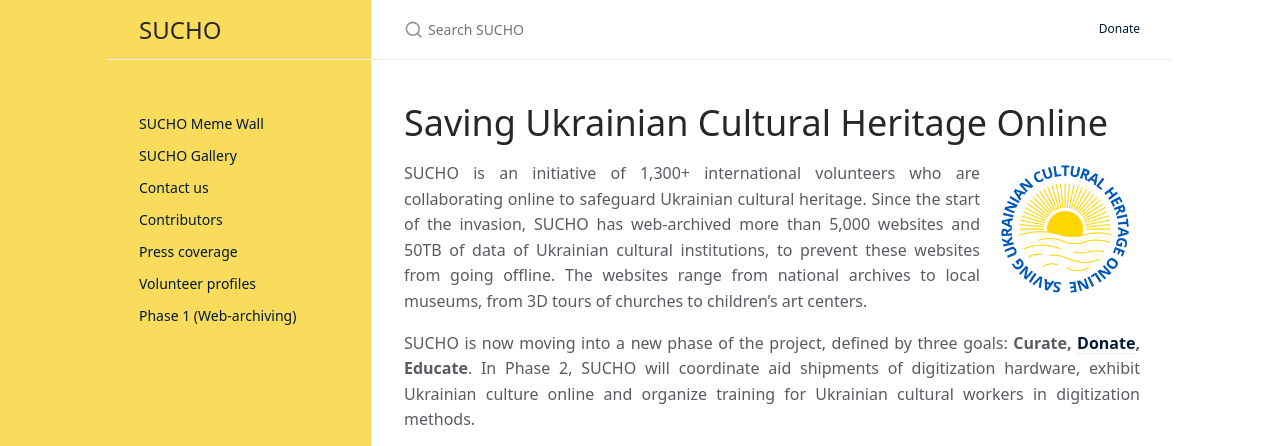
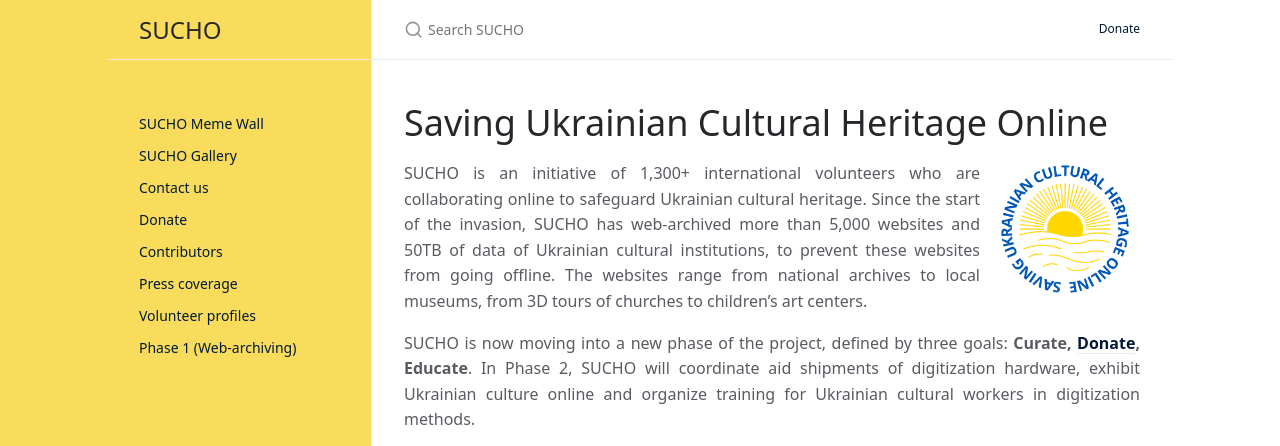
Before and after one commit to sucho-archiving/sucho-archiving.github.io, a Jekyll site: the page built from index.md, in a window 1280 px wide. Shown: the top 446 px of the page. Built offline with Jekyll 4.4.1, drawn with Linux system fonts in a browser that asks for light colours.

Commit message:
Added nav element "Donate"

```diff
--- a/_includes/nav.html
+++ b/_includes/nav.html
@@ -2,6 +2,7 @@
 	<li class="nav-list-item"><a target="_blank" class="nav-list-link" href="https://memes.sucho.org/">SUCHO Meme Wall</a></li>
 	<li class="nav-list-item"><a target="_blank" class="nav-list-link" href="https://gallery.sucho.org/">SUCHO Gallery</a></li>
 	<li class="nav-list-item"><a class="nav-list-link" href="/contact">Contact us</a></li>
+	<li class="nav-list-item"><a class="nav-list-link" href="/#donate">Donate</a></li>
 	<li class="nav-list-item"><a class="nav-list-link" href="/contributors">Contributors</a></li>
 	<li class="nav-list-item"><a class="nav-list-link" href="/press">Press coverage</a></li>
 	<li class="nav-list-item"><a class="nav-list-link" href="/blog">Volunteer profiles</a></li>
```
